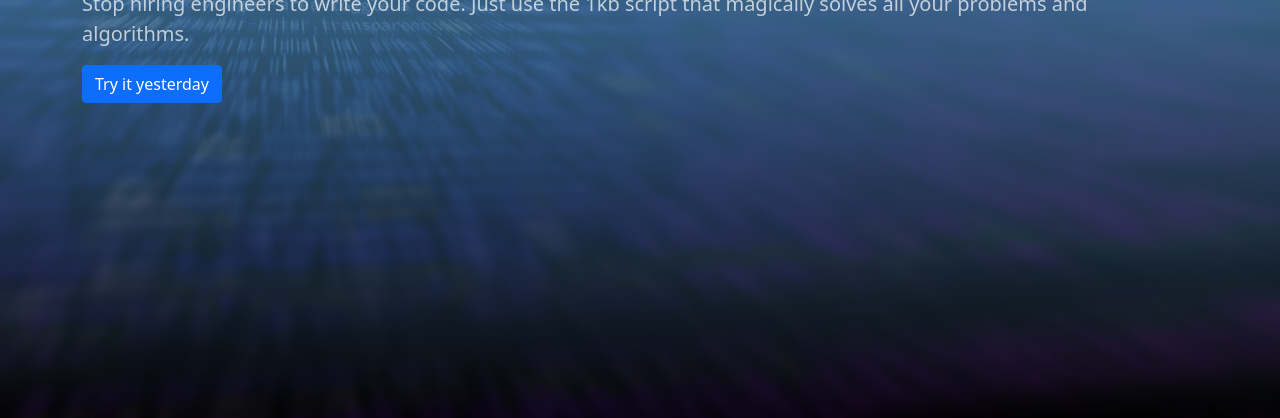
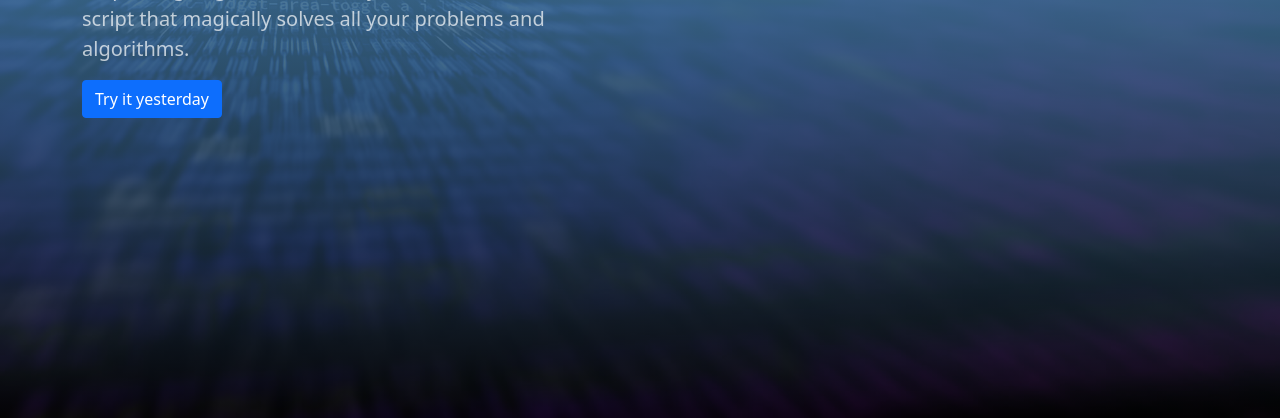
Before and after one commit to Hmyrova/laba-8, a plain HTML site: page index.html in a window 1280 px wide. Shown: the part 382-800 px from the top of the page. Drawn offline with nearby package versions, Linux system fonts and the light colour scheme; files whose address does not match are found by name.

Commit message:
commit 4

```diff
--- a/index.html
+++ b/index.html
@@ -25,7 +25,7 @@
         </section>
     <div class="container">
 	<div class="row fill-viewport align-items-center">
-   	<div class="col-12">
+   	<div class="col-12 col-md-6">
             <h1 class="text-white">Coding on steroids</h1>
             <p class="lead text-white-70">Stop hiring engineers to write your code. Just use the 1kb script that
 magically solves all your problems and algorithms.</p>
```
